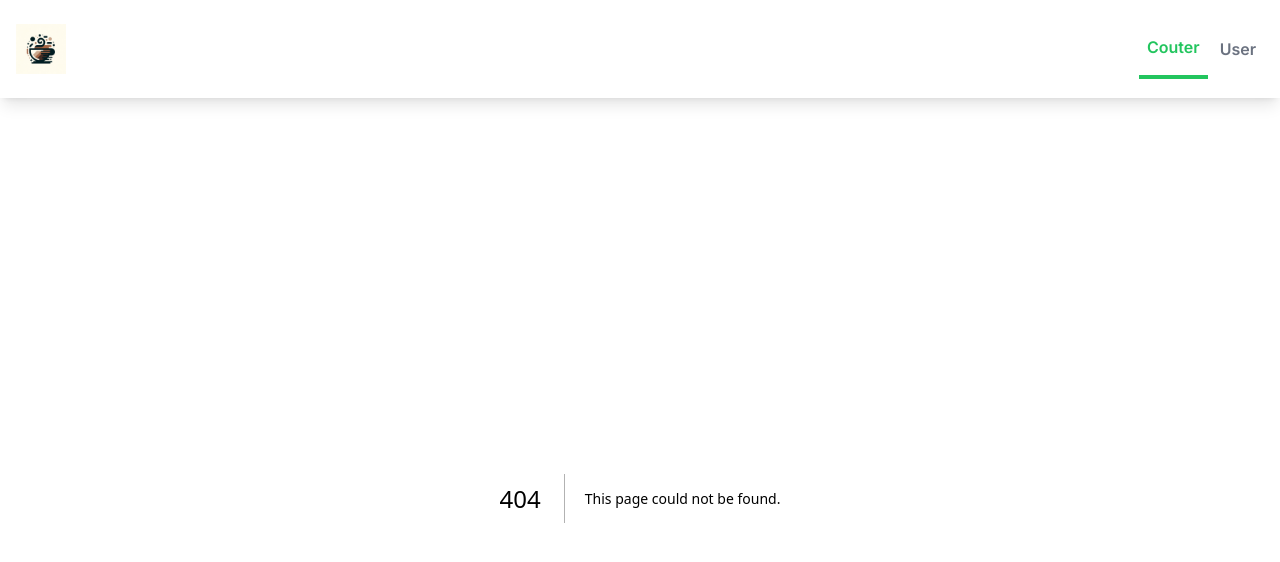
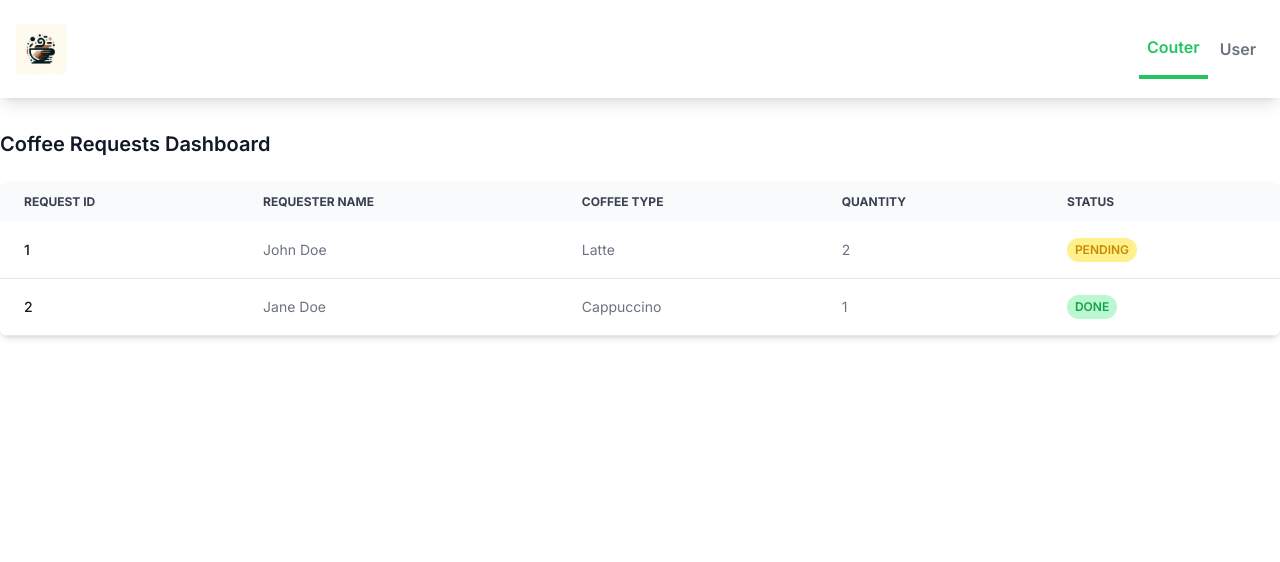
Before and after one commit to emranweb/counter, a Next.js app: page /request in a window 1280 px wide. Before the commit this address had no page. Shown: the top 562 px of the page. Built offline with nearby package versions, Linux system fonts and the light colour scheme.

Commit message:
add auth

```diff
--- /dev/null
+++ b/app/api/auth/[...nextauth].js
@@ -0,0 +1,14 @@
+import NextAuth from "next-auth";
+import GithubProvider from "next-auth/providers/github";
+
+export const authOptions = {
+    // Configure one or more authentication providers
+    providers: [
+        GoogleProvider({
+            clientId: process.env.GOOGLE_CLIENT_ID,
+            clientSecret: process.env.GOOGLE_CLIENT_SECRET,
+        }),
+    ],
+};
+
+export default NextAuth(authOptions);
--- a/app/layout.tsx
+++ b/app/layout.tsx
@@ -1,3 +1,5 @@
+import { ClerkProvider } from "@clerk/nextjs";
+
 import type { Metadata } from "next";
 import { Inter } from "next/font/google";
 import "./globals.css";
@@ -16,11 +18,13 @@ export default function RootLayout({
     children: React.ReactNode;
 }) {
     return (
+        <ClerkProvider>
             <html lang="en">
                 <body className={inter.className}>
                     <Navbar />
                     {children}
                 </body>
             </html>
+        </ClerkProvider>
     );
 }
--- /dev/null
+++ b/app/middleware.js
@@ -0,0 +1,10 @@
+import { authMiddleware } from "@clerk/nextjs";
+
+// This example protects all routes including api/trpc routes
+// Please edit this to allow other routes to be public as needed.
+// See https://clerk.com/docs/references/nextjs/auth-middleware for more information about configuring your Middleware
+export default authMiddleware({});
+
+export const config = {
+    matcher: ["/((?!.+\\.[\\w]+$|_next).*)", "/", "/(api|trpc)(.*)"],
+};
--- /dev/null
+++ b/app/request/page.tsx
@@ -0,0 +1,82 @@
+import React from "react";
+
+const CoffeeRequestDashboard = () => {
+    // Dummy data - replace this with real data from your backend
+    const coffeeRequests = [
+        {
+            id: 1,
+            name: "John Doe",
+            type: "Latte",
+            quantity: 2,
+            status: "Pending",
+        },
+        {
+            id: 2,
+            name: "Jane Doe",
+            type: "Cappuccino",
+            quantity: 1,
+            status: "Done",
+        },
+        // ... more requests
+    ];
+
+    return (
+        <div className="container mx-auto my-8">
+            <div className="flex justify-between">
+                <h1 className="text-xl font-semibold text-gray-900">
+                    Coffee Requests Dashboard
+                </h1>
+            </div>
+
+            <div className="mt-6">
+                <div className="relative overflow-x-auto shadow-md sm:rounded-lg">
+                    <table className="w-full text-sm text-left text-gray-500 dark:text-gray-400">
+                        <thead className="text-xs text-gray-700 uppercase bg-gray-50 dark:bg-gray-700 dark:text-gray-400">
+                            <tr>
+                                <th className="px-6 py-3">Request ID</th>
+                                <th className="px-6 py-3">Requester Name</th>
+                                <th className="px-6 py-3">Coffee Type</th>
+                                <th className="px-6 py-3">Quantity</th>
+                                <th className="px-6 py-3">Status</th>
+                            </tr>
+                        </thead>
+                        <tbody>
+                            {coffeeRequests.map((request) => (
+                                <tr
+                                    key={request.id}
+                                    className="bg-white border-b dark:bg-gray-800 dark:border-gray-700"
+                                >
+                                    <td className="px-6 py-4 font-medium text-gray-900 dark:text-white whitespace-nowrap">
+                                        {request.id}
+                                    </td>
+                                    <td className="px-6 py-4">
+                                        {request.name}
+                                    </td>
+                                    <td className="px-6 py-4">
+                                        {request.type}
+                                    </td>
+                                    <td className="px-6 py-4">
+                                        {request.quantity}
+                                    </td>
+                                    <td className="px-6 py-4">
+                                        <span
+                                            className={`text-xs font-semibold inline-block py-1 px-2 uppercase rounded-full ${
+                                                request.status === "Pending"
+                                                    ? "text-yellow-600 bg-yellow-200"
+                                                    : "text-green-600 bg-green-200"
+                                            }`}
+                                        >
+                                            {request.status}
+                                        </span>
+                                    </td>
+                                </tr>
+                            ))}
+                        </tbody>
+                    </table>
+                </div>
+            </div>
+        </div>
+    );
+};
+
+export default CoffeeRequestDashboard;
--- a/package.json
+++ b/package.json
@@ -9,9 +9,11 @@
         "lint": "next lint"
     },
     "dependencies": {
+        "@clerk/nextjs": "^4.29.4",
         "daisyui": "^4.6.0",
         "mysql2": "^3.7.0",
         "next": "14.0.4",
+        "next-auth": "^4.24.5",
         "react": "^18",
         "react-dom": "^18"
     },
```
Also changed, not shown: app/dbschema.js (added), 1 other file (tests, documents, lock files or other folders). Lines whose indentation alone changed are shown as unchanged.
